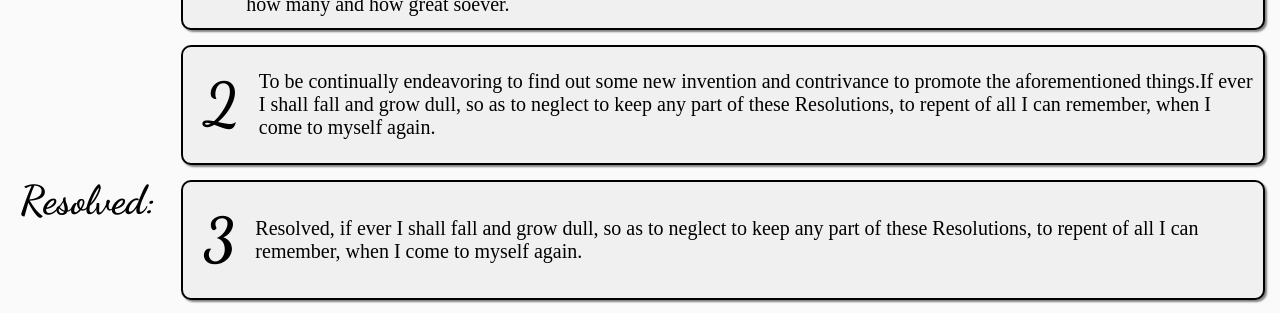
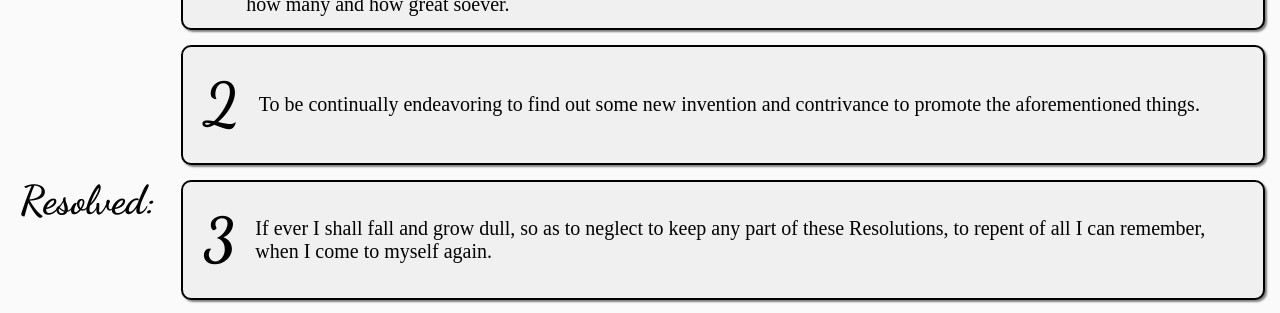
Before and after one commit to benonymity/resolutions, a Vue app: page / in a window 1280 px wide. Shown: the part 353-666 px from the top of the page. Built offline with nearby package versions, Linux system fonts and the light colour scheme.

Commit message:
Fix Resolutions 2 & 3

```diff
--- a/src/components/Resolutions.vue
+++ b/src/components/Resolutions.vue
@@ -122,8 +122,8 @@
     return {
       resolutions: [
         "That I will do whatsoever I think to be most to God’s glory, and my own good, profit and pleasure, in the whole of my duration, without any consideration of the time, whether now, or never so many myriad’s of ages hence. To do whatever I think to be my duty and most for the good and advantage of mankind in general. To do this, whatever difficulties I meet with, how many and how great soever.",
-        "To be continually endeavoring to find out some new invention and contrivance to promote the aforementioned things.If ever I shall fall and grow dull, so as to neglect to keep any part of these Resolutions, to repent of all I can remember, when I come to myself again.",
-        "Resolved, if ever I shall fall and grow dull, so as to neglect to keep any part of these Resolutions, to repent of all I can remember, when I come to myself again.",
+        "To be continually endeavoring to find out some new invention and contrivance to promote the aforementioned things.",
+        "If ever I shall fall and grow dull, so as to neglect to keep any part of these Resolutions, to repent of all I can remember, when I come to myself again.",
         "Never to do any manner of thing, whether in soul or body, less or more, but what tends to the glory of God; nor be, nor suffer it, if I can avoid it.",
         "Never to lose one moment of time; but improve it the most profitable way I possibly can.",
         "To live with all my might, while I do live.",
```
